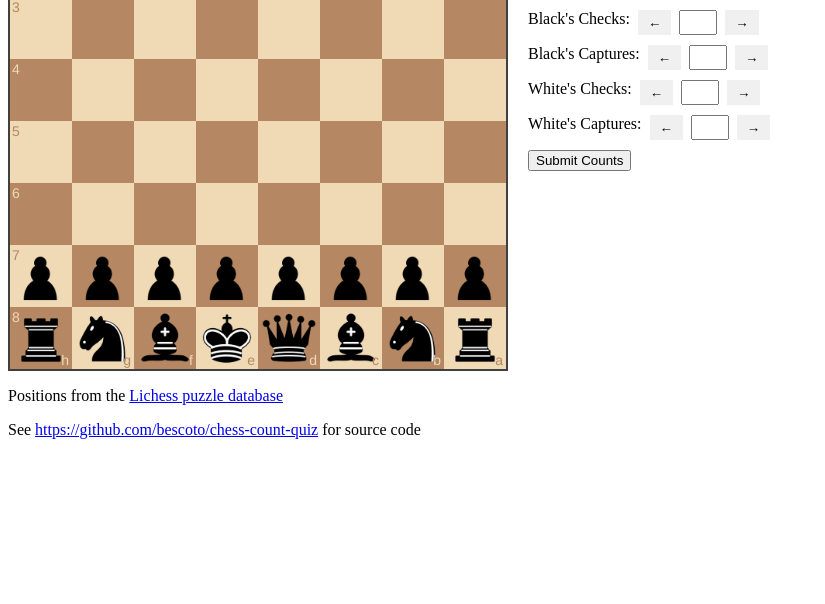
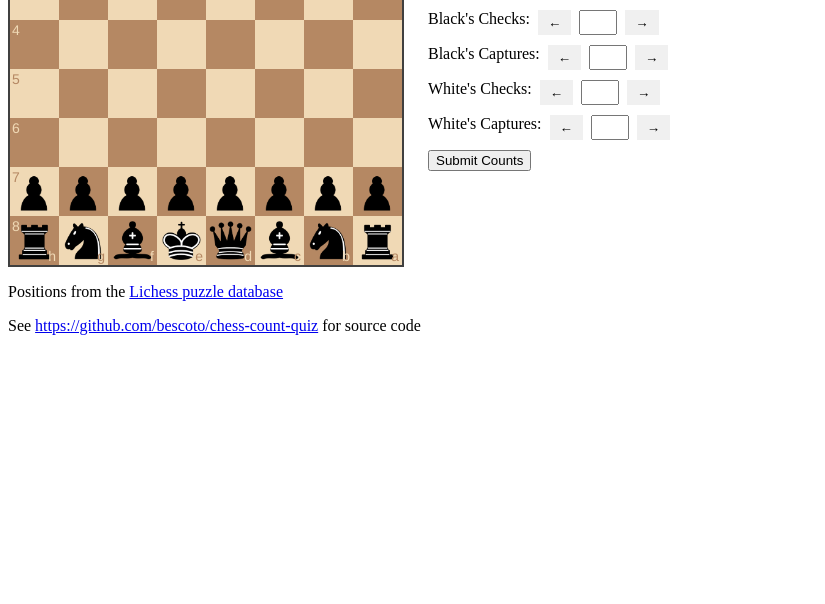
Before and after one commit to bescoto/chess-count-quiz, a plain HTML site: page index.html in a window 1280 px wide. Shown: the part 196-800 px from the top of the page, without its empty margins (0-825 px from the left). Drawn offline with nearby package versions, Linux system fonts and the light colour scheme; no server answers.

Commit message:
Decrease size of board for phone usage

```diff
--- a/index.html
+++ b/index.html
@@ -13,7 +13,7 @@
 <body>
     <h2>Chess Move Count Quiz</h2>
     <div class="container">
-      <div id="board" style="width: 500px"></div>
+      <div id="board" style="width: 400px"></div>
       <div class="info">
 	<div id="score">Score: 0</div>
 	<div id="timer">Time: 03:00</div>
```
